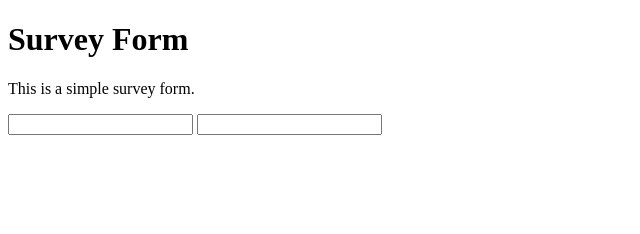
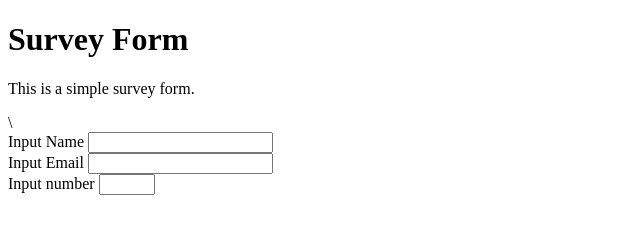
Before and after one commit to maziigwe/Microverse-Project, a plain HTML site: page index.html in a window 1280 px wide. Shown: the whole page, without its empty margins (0-640 px from the left). Drawn offline with Linux system fonts and the light colour scheme.

Commit message:
another input

```diff
--- a/index.html
+++ b/index.html
@@ -12,11 +12,25 @@
     <script  src="js/index.js"></script>
 
     <h1 id="title"> Survey Form</h1>
-    <p id="description"> This is a simple survey form.</p>
+    <p id="description"> This is a simple survey form.</p>\
+
 
     <form id="survey-form">
+      <div>
+
+      <label for="name" id="name-label">Input Name</label>
       <input required type="text" id="name" />
+      </div>
+
+      <div>
+      <label for="email" id="email-label">Input Email</label>
       <input required type="email" id="email" />
+      </div>
+
+      <div>
+        <label for="number" id="number-label">Input number</label>
+      <input type="number" id="number" min='1' max='10'/>
+      </div>
     </form>
 
   </body>
```
